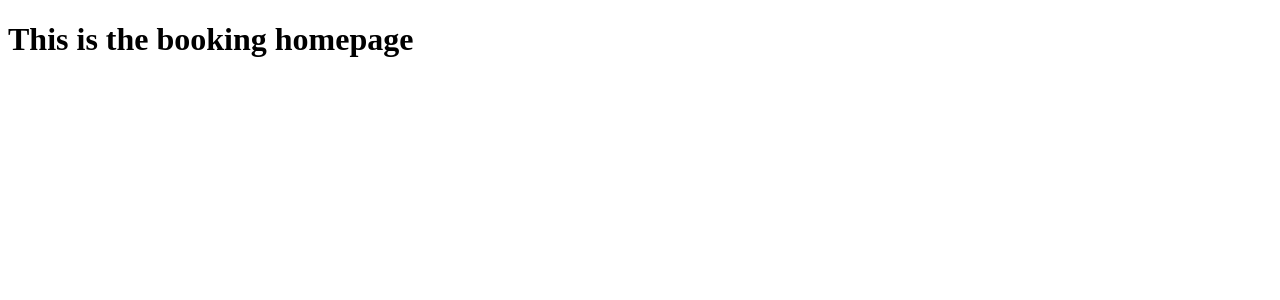
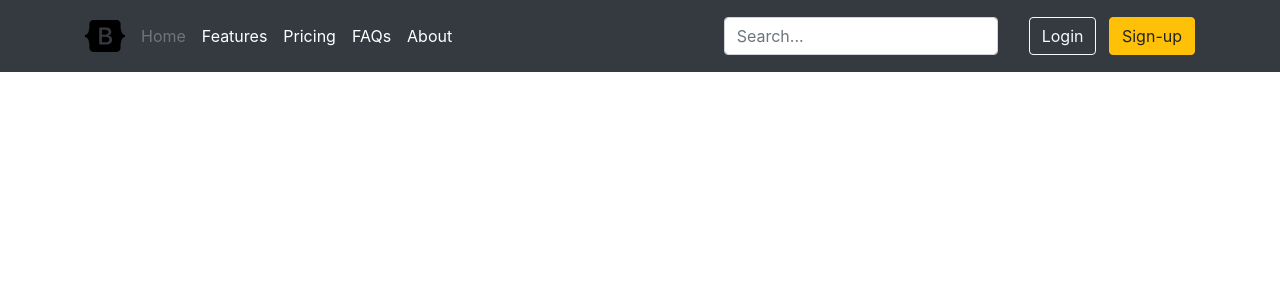
Before and after one commit to jschaeffer25/Python, a Django app: template booking/templates/booking/home.html in a window 1280 px wide. Shown: the top 300 px of the page. Run offline with Django 3.2, Linux system fonts and the light colour scheme; the template is opened without the code that fills it, so the values that code supplies are empty; some libraries are stand-ins or nearby versions.

Commit message:
base template

```diff
--- a/Hotel/settings.py
+++ b/Hotel/settings.py
@@ -37,6 +37,7 @@
     'django.contrib.sessions',
     'django.contrib.messages',
     'django.contrib.staticfiles',
+    'booking.apps.BookingConfig',
 ]
 
 MIDDLEWARE = [
--- a/Hotel/urls.py
+++ b/Hotel/urls.py
@@ -16,6 +16,10 @@
 from django.contrib import admin
 from django.urls import path
 
+from django.contrib import admin
+from django.urls import path, include
+
 urlpatterns = [
     path('admin/', admin.site.urls),
+    path('booking/', include('booking.urls'))
 ]
--- /dev/null
+++ b/booking/templates/booking/base.html
@@ -0,0 +1,102 @@
+<!DOCTYPE html>
+<html lang="en">
+<head>
+    <meta charset="UTF-8">
+    <title>Title</title>
+
+<link href="https://cdn.jsdelivr.net/npm/bootstrap@5.1.1/dist/css/bootstrap.min.css" rel="stylesheet" integrity="sha384-F3w7mX95PdgyTmZZMECAngseQB83DfGTowi0iMjiWaeVhAn4FJkqJByhZMI3AhiU" crossorigin="anonymous">
+<script src="https://cdn.jsdelivr.net/npm/bootstrap@5.1.1/dist/js/bootstrap.bundle.min.js" integrity="sha384-/bQdsTh/da6pkI1MST/rWKFNjaCP5gBSY4sEBT38Q/9RBh9AH40zEOg7Hlq2THRZ" crossorigin="anonymous"></script>
+
+        <!-- Bootstrap core CSS -->
+<link href="/docs/5.1/dist/css/bootstrap.min.css" rel="stylesheet" integrity="sha384-F3w7mX95PdgyTmZZMECAngseQB83DfGTowi0iMjiWaeVhAn4FJkqJByhZMI3AhiU" crossorigin="anonymous">
+
+    <!-- Favicons -->
+<link rel="apple-touch-icon" href="/docs/5.1/assets/img/favicons/apple-touch-icon.png" sizes="180x180">
+<link rel="icon" href="/docs/5.1/assets/img/favicons/favicon-32x32.png" sizes="32x32" type="image/png">
+<link rel="icon" href="/docs/5.1/assets/img/favicons/favicon-16x16.png" sizes="16x16" type="image/png">
+<link rel="manifest" href="/docs/5.1/assets/img/favicons/manifest.json">
+<link rel="mask-icon" href="/docs/5.1/assets/img/favicons/safari-pinned-tab.svg" color="#7952b3">
+<link rel="icon" href="/docs/5.1/assets/img/favicons/favicon.ico">
+<meta name="theme-color" content="#7952b3">
+
+
+    <style>
+      .bd-placeholder-img {
+        font-size: 1.125rem;
+        text-anchor: middle;
+        -webkit-user-select: none;
+        -moz-user-select: none;
+        user-select: none;
+      }
+
+      @media (min-width: 768px) {
+        .bd-placeholder-img-lg {
+          font-size: 3.5rem;
+        }
+      }
+    </style>
+
+    <!-- Custom styles for this template -->
+    <link href="headers.css" rel="stylesheet">
+
+<svg xmlns="http://www.w3.org/2000/svg" style="display: none;">
+  <symbol id="bootstrap" viewBox="0 0 118 94">
+    <title>Bootstrap</title>
+    <path fill-rule="evenodd" clip-rule="evenodd" d="M24.509 0c-6.733 0-11.715 5.893-11.492 12.284.214 6.14-.064 14.092-2.066 20.577C8.943 39.365 5.547 43.485 0 44.014v5.972c5.547.529 8.943 4.649 10.951 11.153 2.002 6.485 2.28 14.437 2.066 20.577C12.794 88.106 17.776 94 24.51 94H93.5c6.733 0 11.714-5.893 11.491-12.284-.214-6.14.064-14.092 2.066-20.577 2.009-6.504 5.396-10.624 10.943-11.153v-5.972c-5.547-.529-8.934-4.649-10.943-11.153-2.002-6.484-2.28-14.437-2.066-20.577C105.214 5.894 100.233 0 93.5 0H24.508zM80 57.863C80 66.663 73.436 72 62.543 72H44a2 2 0 01-2-2V24a2 2 0 012-2h18.437c9.083 0 15.044 4.92 15.044 12.474 0 5.302-4.01 10.049-9.119 10.88v.277C75.317 46.394 80 51.21 80 57.863zM60.521 28.34H49.948v14.934h8.905c6.884 0 10.68-2.772 10.68-7.727 0-4.643-3.264-7.207-9.012-7.207zM49.948 49.2v16.458H60.91c7.167 0 10.964-2.876 10.964-8.281 0-5.406-3.903-8.178-11.425-8.178H49.948z"></path>
+  </symbol>
+  <symbol id="home" viewBox="0 0 16 16">
+    <path d="M8.354 1.146a.5.5 0 0 0-.708 0l-6 6A.5.5 0 0 0 1.5 7.5v7a.5.5 0 0 0 .5.5h4.5a.5.5 0 0 0 .5-.5v-4h2v4a.5.5 0 0 0 .5.5H14a.5.5 0 0 0 .5-.5v-7a.5.5 0 0 0-.146-.354L13 5.793V2.5a.5.5 0 0 0-.5-.5h-1a.5.5 0 0 0-.5.5v1.293L8.354 1.146zM2.5 14V7.707l5.5-5.5 5.5 5.5V14H10v-4a.5.5 0 0 0-.5-.5h-3a.5.5 0 0 0-.5.5v4H2.5z"/>
+  </symbol>
+  <symbol id="speedometer2" viewBox="0 0 16 16">
+    <path d="M8 4a.5.5 0 0 1 .5.5V6a.5.5 0 0 1-1 0V4.5A.5.5 0 0 1 8 4zM3.732 5.732a.5.5 0 0 1 .707 0l.915.914a.5.5 0 1 1-.708.708l-.914-.915a.5.5 0 0 1 0-.707zM2 10a.5.5 0 0 1 .5-.5h1.586a.5.5 0 0 1 0 1H2.5A.5.5 0 0 1 2 10zm9.5 0a.5.5 0 0 1 .5-.5h1.5a.5.5 0 0 1 0 1H12a.5.5 0 0 1-.5-.5zm.754-4.246a.389.389 0 0 0-.527-.02L7.547 9.31a.91.91 0 1 0 1.302 1.258l3.434-4.297a.389.389 0 0 0-.029-.518z"/>
+    <path fill-rule="evenodd" d="M0 10a8 8 0 1 1 15.547 2.661c-.442 1.253-1.845 1.602-2.932 1.25C11.309 13.488 9.475 13 8 13c-1.474 0-3.31.488-4.615.911-1.087.352-2.49.003-2.932-1.25A7.988 7.988 0 0 1 0 10zm8-7a7 7 0 0 0-6.603 9.329c.203.575.923.876 1.68.63C4.397 12.533 6.358 12 8 12s3.604.532 4.923.96c.757.245 1.477-.056 1.68-.631A7 7 0 0 0 8 3z"/>
+  </symbol>
+  <symbol id="table" viewBox="0 0 16 16">
+    <path d="M0 2a2 2 0 0 1 2-2h12a2 2 0 0 1 2 2v12a2 2 0 0 1-2 2H2a2 2 0 0 1-2-2V2zm15 2h-4v3h4V4zm0 4h-4v3h4V8zm0 4h-4v3h3a1 1 0 0 0 1-1v-2zm-5 3v-3H6v3h4zm-5 0v-3H1v2a1 1 0 0 0 1 1h3zm-4-4h4V8H1v3zm0-4h4V4H1v3zm5-3v3h4V4H6zm4 4H6v3h4V8z"/>
+  </symbol>
+  <symbol id="people-circle" viewBox="0 0 16 16">
+    <path d="M11 6a3 3 0 1 1-6 0 3 3 0 0 1 6 0z"/>
+    <path fill-rule="evenodd" d="M0 8a8 8 0 1 1 16 0A8 8 0 0 1 0 8zm8-7a7 7 0 0 0-5.468 11.37C3.242 11.226 4.805 10 8 10s4.757 1.225 5.468 2.37A7 7 0 0 0 8 1z"/>
+  </symbol>
+  <symbol id="grid" viewBox="0 0 16 16">
+    <path d="M1 2.5A1.5 1.5 0 0 1 2.5 1h3A1.5 1.5 0 0 1 7 2.5v3A1.5 1.5 0 0 1 5.5 7h-3A1.5 1.5 0 0 1 1 5.5v-3zM2.5 2a.5.5 0 0 0-.5.5v3a.5.5 0 0 0 .5.5h3a.5.5 0 0 0 .5-.5v-3a.5.5 0 0 0-.5-.5h-3zm6.5.5A1.5 1.5 0 0 1 10.5 1h3A1.5 1.5 0 0 1 15 2.5v3A1.5 1.5 0 0 1 13.5 7h-3A1.5 1.5 0 0 1 9 5.5v-3zm1.5-.5a.5.5 0 0 0-.5.5v3a.5.5 0 0 0 .5.5h3a.5.5 0 0 0 .5-.5v-3a.5.5 0 0 0-.5-.5h-3zM1 10.5A1.5 1.5 0 0 1 2.5 9h3A1.5 1.5 0 0 1 7 10.5v3A1.5 1.5 0 0 1 5.5 15h-3A1.5 1.5 0 0 1 1 13.5v-3zm1.5-.5a.5.5 0 0 0-.5.5v3a.5.5 0 0 0 .5.5h3a.5.5 0 0 0 .5-.5v-3a.5.5 0 0 0-.5-.5h-3zm6.5.5A1.5 1.5 0 0 1 10.5 9h3a1.5 1.5 0 0 1 1.5 1.5v3a1.5 1.5 0 0 1-1.5 1.5h-3A1.5 1.5 0 0 1 9 13.5v-3zm1.5-.5a.5.5 0 0 0-.5.5v3a.5.5 0 0 0 .5.5h3a.5.5 0 0 0 .5-.5v-3a.5.5 0 0 0-.5-.5h-3z"/>
+  </symbol>
+</svg>
+
+</head>
+
+
+<header class="p-3 bg-dark text-white">
+    <div class="container">
+      <div class="d-flex flex-wrap align-items-center justify-content-center justify-content-lg-start">
+        <a href="/" class="d-flex align-items-center mb-2 mb-lg-0 text-white text-decoration-none">
+          <svg class="bi me-2" width="40" height="32" role="img" aria-label="Bootstrap"><use xlink:href="#bootstrap"/></svg>
+        </a>
+
+        <ul class="nav col-12 col-lg-auto me-lg-auto mb-2 justify-content-center mb-md-0">
+          <li><a href="#" class="nav-link px-2 text-secondary">Home</a></li>
+          <li><a href="#" class="nav-link px-2 text-white">Features</a></li>
+          <li><a href="#" class="nav-link px-2 text-white">Pricing</a></li>
+          <li><a href="#" class="nav-link px-2 text-white">FAQs</a></li>
+          <li><a href="#" class="nav-link px-2 text-white">About</a></li>
+        </ul>
+
+        <form class="col-12 col-lg-auto mb-3 mb-lg-0 me-lg-3">
+          <input type="search" class="form-control form-control-dark" placeholder="Search..." aria-label="Search">
+        </form>
+
+        <div class="text-end">
+          <button type="button" class="btn btn-outline-light me-2">Login</button>
+          <button type="button" class="btn btn-warning">Sign-up</button>
+        </div>
+      </div>
+    </div>
+  </header>
+<body>
+
+{% block content %}
+{% endblock %}
+
+</body>
+
+</html>
--- a/booking/templates/booking/home.html
+++ b/booking/templates/booking/home.html
@@ -1,12 +1,3 @@
-<!DOCTYPE html>
-<html lang="en">
-<head>
-    <meta charset="UTF-8">
-    <title>Title</title>
-</head>
-<body>
-
-<h1>This is the booking homepage</h1>
-
-</body>
-</html>
+{% extends "./base.html" %}
+{% block content %}
+{% endblock %}
```
